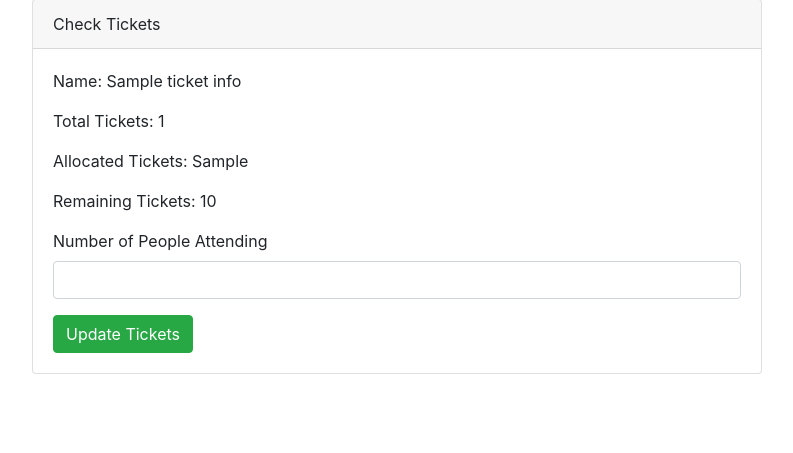
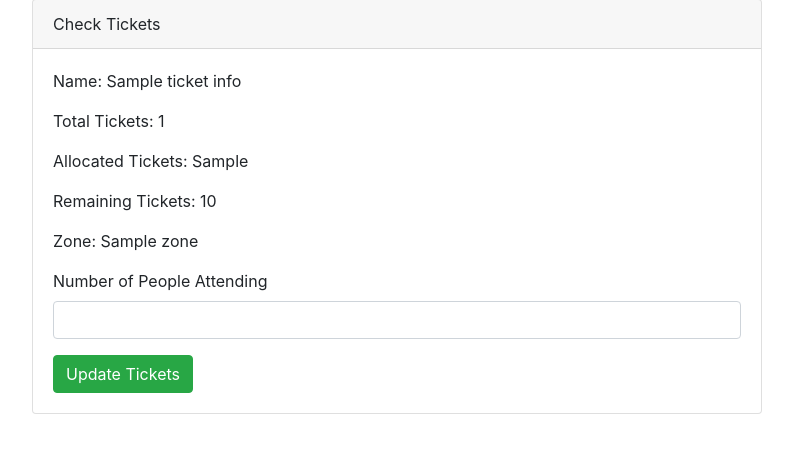
Before and after one commit to mark-scimetrics/RCATicketChecker, a Flask app: template templates/check_tickets2.html in a window 1280 px wide. Shown: the part 191-644 px from the top of the page, without its empty margins (243-1036 px from the left). Run offline with Flask 3, Linux system fonts and the light colour scheme; the template is opened without the code that fills it: most values are stand-ins (such as "Sample title", 1, 10 or a date in 2020); some libraries are stand-ins or nearby versions.

Commit message:
Updated to display zone of ticket on Check_tickets2

```diff
--- a/templates/check_tickets2.html
+++ b/templates/check_tickets2.html
@@ -61,6 +61,7 @@
                                     <p>Total Tickets: {{ ticket_info.total_tickets }}</p>
                                     <p>Allocated Tickets: {{ ticket_info.allocated_tickets }}</p>
                                     <p>Remaining Tickets: {{ ticket_info.total_tickets - ticket_info.allocated_tickets }}</p>
+                                    <p>Zone: {{ ticket_info.zone }}</p>
                                 </div>
                                 <div class="form-group">
                                     <label for="attending">Number of People Attending</label>
```
Also changed, not shown: 1 other file.
